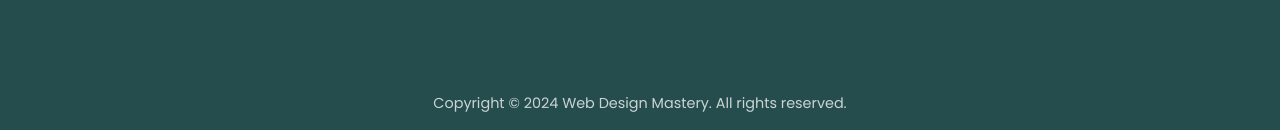
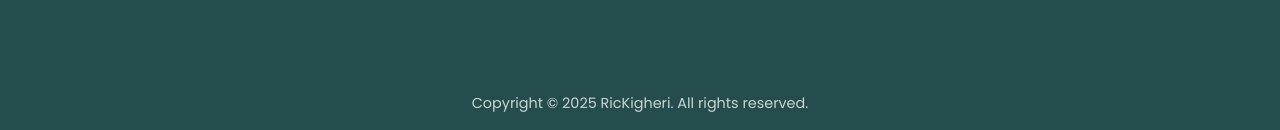
Before and after one commit to rickigheri/ONePageScroll_Ecom_Website, a plain HTML site: page index.html in a window 1280 px wide. Shown: the part 4387-4517 px from the top of the page. Drawn offline with nearby package versions, Linux system fonts and the light colour scheme; files whose address does not match are found by name.

Commit message:
Update index.html

```diff
--- a/index.html
+++ b/index.html
@@ -276,7 +276,7 @@
         </div>
       </div>
       <div class="footer__bar">
-        Copyright © 2024 Web Design Mastery. All rights reserved.
+        Copyright © 2025 RicKigheri. All rights reserved.
       </div>
     </footer>
 
```
